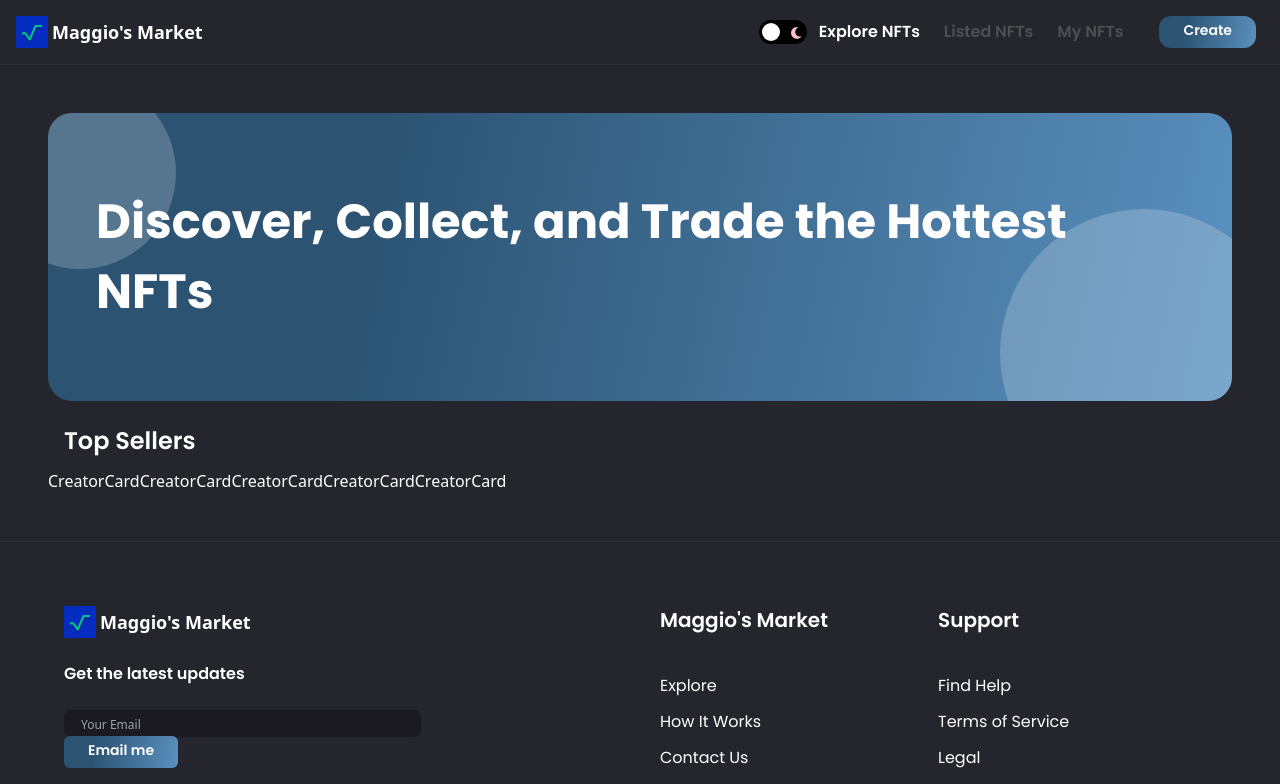
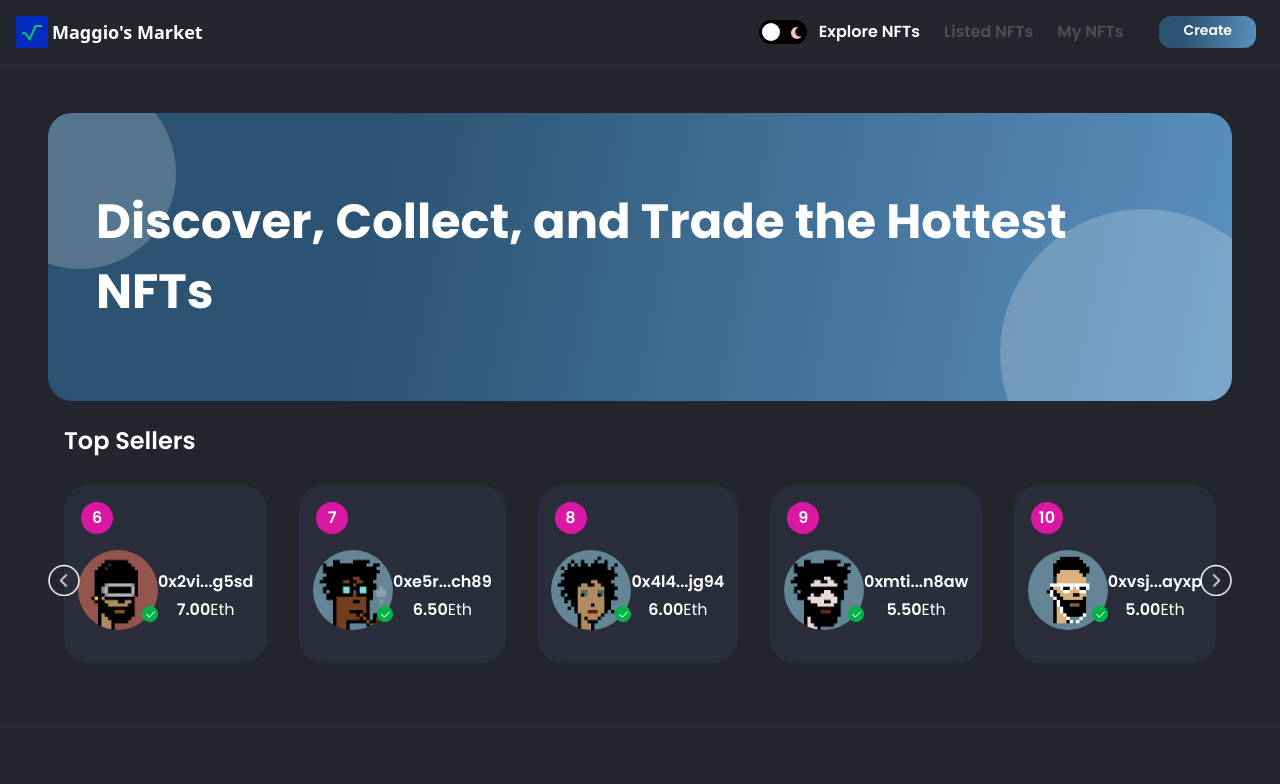
Before and after one commit to Tyler0342/sc-marketplace, a Next.js app: page / in a window 1280 px wide. Shown: the top 784 px of the page. Built offline with nearby package versions, Linux system fonts and the light colour scheme.

Commit message:
Add creator seed data, add logic for scroll button rendering, fix logic in fotter causing error message

```diff
--- a/components/CreatorCard.jsx
+++ b/components/CreatorCard.jsx
@@ -1,9 +1,39 @@
-import React from 'react'
+import React from 'react';
+import Image from 'next/image';
 
-const CreatorCard = () => {
-  return (
-    <div>CreatorCard</div>
-  )
-}
+import images from '../assets';
 
-export default CreatorCard
+const CreatorCard = ({ rank, creatorImage, creatorName, creatorEther }) => (
+  <div className="min-w-190 minlg:min-w-240 dark:bg-nft-black-3 bg-white border dark:border-nft-black-3 border-nft-gray-1 rounded-3xl flex flex-col p-4 m-4">
+    <div className="w-8 h-8 minlg:w-10 minlg:h-10 rounded-full bg-nft-red-violet flexCenter">
+      <p className="font-poppins text-white font-semibold text-base minlg:text-lg ">{rank}</p>
+    </div>
+    <div className="my-2 flex justify-center">
+      <div className="my-2 flex justify-center">
+        <div className="relative w-20 h-20 minlg:w-28 minlg:h-28">
+          <Image
+            src={creatorImage}
+            layout="fill"
+            objectFit="cover"
+            alt="creator"
+            className="rounded-full"
+          />
+          <div className="absolute w-4 h-4 minlg:w-7 minlg:h-7 bottom-2 -right-0">
+            <Image
+              src={images.tick}
+              layout="fill"
+              objectFit="contain"
+              alt="tick"
+            />
+          </div>
+        </div>
+      </div>
+      <div className="mt-3 minlg:mt-7 text-center flexCenter flex-col">
+        <p className="font-poppins dark:text-white text-nft-black-1 font-semibold text-base">{creatorName}</p>
+        <p className="mt-1 font-poppins dark:text-white text-nft-black-1 font-semibold text-base">{creatorEther.toFixed(2)}<span className="font-normal">Eth</span></p>
+      </div>
+    </div>
+  </div>
+);
+
+export default CreatorCard;
--- a/components/Footer.jsx
+++ b/components/Footer.jsx
@@ -47,7 +47,7 @@
                   width={24}
                   height={24}
                   alt="socials"
-                  className={theme === 'light' && 'filter invert'}
+                  className={theme === 'light' ? 'filter invert' : undefined}
                 />
               </div>
             ))}
--- a/pages/index.js
+++ b/pages/index.js
@@ -1,12 +1,48 @@
-import { useSte, useEffect, useRef } from 'react';
+import { useState, useEffect, useRef } from 'react';
+import { useTheme } from 'next-themes';
+import Image from 'next/image';
 import { Banner, CreatorCard } from '../components';
 
 import images from '../assets';
 import { makeId } from '../utils/makeId';
 
 const Home = () => {
+  const { theme } = useTheme();
+  const [hideScrollButtons, setHideScrollButtons] = useState(false)
   const parentRef = useRef(null);
   const scrollRef = useRef(null);
+
+  const handleScroll = (direction) => {
+    const { current } = scrollRef;
+
+    const scrollAmount = window.innerWidth > 1800 ? 270 : 210;
+
+    if (direction === 'left') {
+      current.scrollLeft -= scrollAmount;
+    } else {
+      current.scrollLeft += scrollAmount;
+    }
+  };
+
+  const isScrollable = () => {
+    const { current } = scrollRef;
+    const { current: parent } = parentRef;
+
+    if (current?.scrollwidth >= parent?.offsetWidth) {
+      setHideScrollButtons(false);
+    } else {
+      setHideScrollButtons(true);
+    }
+  };
+
+  useEffect(() => {
+    isScrollable();
+    window.addEventListener('resize', isScrollable);
+
+    return () => {
+      window.removeEventListener('resize', isScrollable);
+    };
+  }, []);
 
   return (
     <div className="flex justify-canter sm:px-4 p-12">
@@ -18,22 +54,47 @@
         />
         <div>
           <h1
-            className="font-poppins dark:text-white text-nft-black-1 text-2xl minlg:text-4xl font-semibold ml-4 xs:ml-0">Top Sellers</h1>
+            className="font-poppins dark:text-white text-nft-black-1 text-2xl minlg:text-4xl font-semibold ml-4 xs:ml-0"
+          >
+            Top Sellers
+          </h1>
           <div
             className="relative flex-1 max-w-full flex mt-3"
             ref={parentRef}
           >
             <div
               className="flex flex-row w-max overflow-x-scroll no-scrollbar select-none"
-              ref={scrollRef}>
+              ref={scrollRef}
+            >
               {[6, 7, 8, 9, 10].map((i) => (
                 <CreatorCard
-                  key={`creator-${i}`}
+                  key={`creator.${i}`}
                   rank={i}
                   creatorImage={images[`creator${i}`]}
-                  creatorName={`0x${makeId(3)}...${makeId}(4)`}
+                  creatorName={`0x${makeId(3)}...${makeId(4)}`}
+                  creatorEther={10 - i * 0.5}
                 />
               ))}
+              {hideScrollButtons && (
+              <>
+                <div onClick={() => handleScroll('left')} className="absolute w-8 h-8 minlg:w-12 minlg:h-12 top-45 cursor-pointer left-0">
+                  <Image
+                    src={images.left}
+                    objectFit="contain"
+                    alt="left_arrow"
+                    className={theme === 'light' && 'filter invert'}
+                  />
+                </div>
+                <div onClick={() => handleScroll('right')} className="absolute w-8 h-8 minlg:w-12 minlg:h-12 top-45 cursor-pointer right-0">
+                  <Image
+                    src={images.right}
+                    objectFit="contain"
+                    alt="right_arrow"
+                    className={theme === 'light' && 'filter invert'}
+                  />
+                </div>
+              </>
+              )}
             </div>
           </div>
         </div>
```
